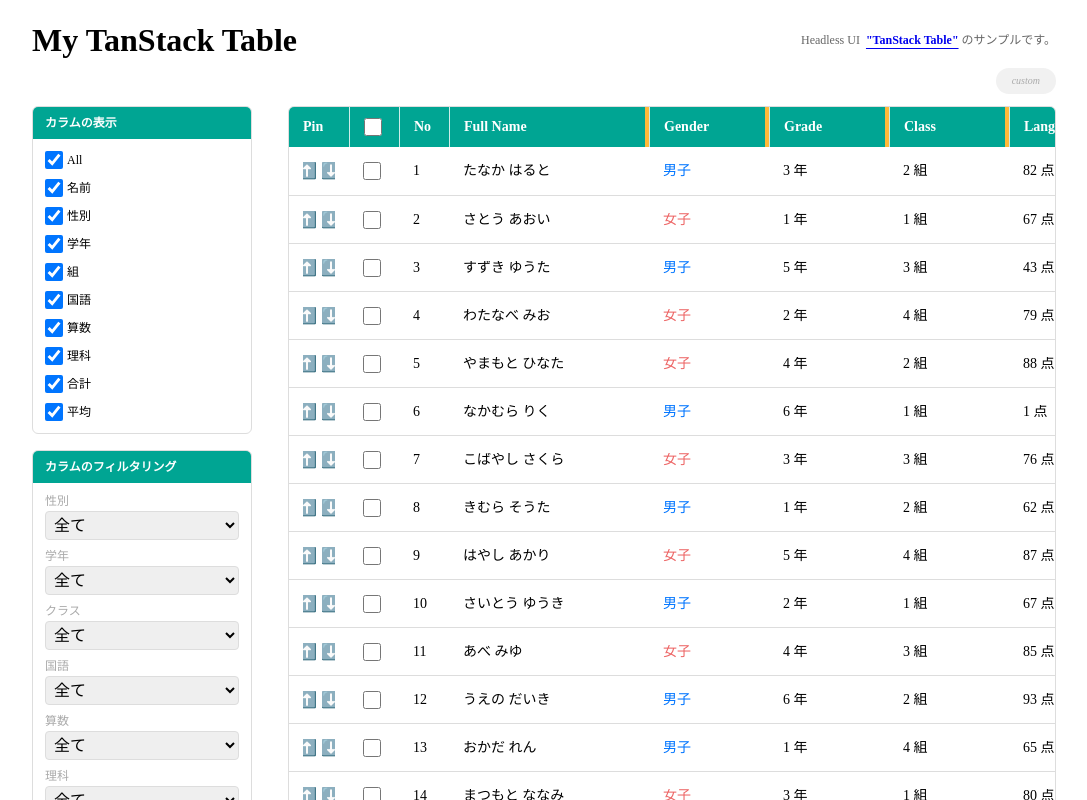
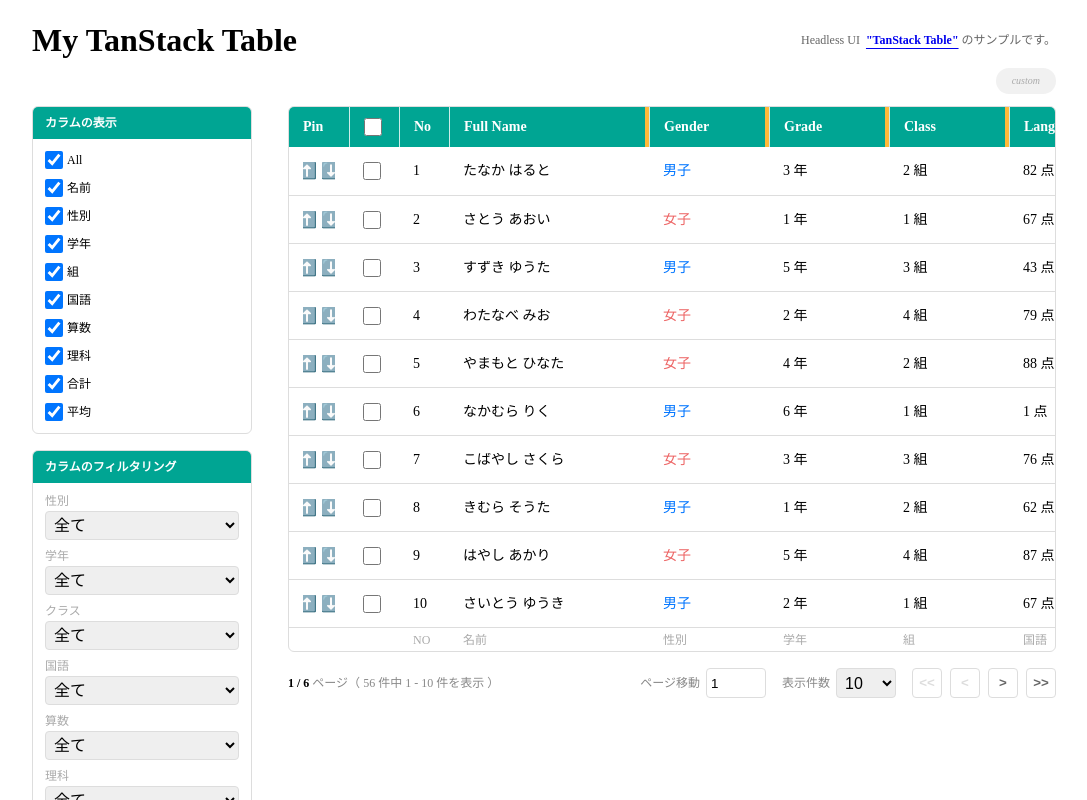
Before and after one commit to twosun-8-git/tanstack-table, a Next.js app: page /custom-flat-column in a window 1280 px wide. Shown: the top 800 px of the page, without its empty margins (96-1183 px from the left). Built offline with nearby package versions, Linux system fonts and the light colour scheme.

Commit message:
ページネーション追加

```diff
--- /dev/null
+++ b/src/app/_components/Pagination.tsx
@@ -0,0 +1,100 @@
+import { Table } from "@tanstack/react-table";
+
+type Props<T> = {
+  table: Table<T>;
+};
+
+export function Pagination<T>({ table }: Props<T>) {
+  const pageCount = table.getPageCount();
+  const rowLength = table.getFilteredRowModel().rows.length;
+  const { pageIndex, pageSize } = table.getState().pagination;
+
+  return (
+    <div className="pagination">
+      <div className="pagination__block status">
+        <div>
+          <span>
+            <b>
+              {pageIndex + 1} /&nbsp;
+              {pageCount}&nbsp;
+            </b>
+            ページ
+          </span>
+        </div>
+        <div>
+          <span>
+            （&nbsp;{rowLength} 件中&nbsp;
+            {pageIndex * pageSize + 1}
+            &nbsp;-&nbsp;
+            {Math.min((pageIndex + 1) * pageSize, rowLength)}
+            &nbsp;件を表示&nbsp;）
+          </span>
+        </div>
+      </div>
+      <div className="pagination__block">
+        <span>ページ移動</span>
+        <input
+          type="number"
+          defaultValue={pageIndex + 1}
+          onChange={(e) => {
+            const page = e.target.value ? Number(e.target.value) - 1 : 0;
+            if (page >= 0 && page < pageCount) {
+              table.setPageIndex(page);
+            }
+          }}
+          min={1}
+          max={pageCount}
+        />
+      </div>
+      <div className="pagination__block">
+        <span>表示件数</span>
+        <select
+          value={pageSize}
+          onChange={(e) => {
+            table.setPageSize(Number(e.target.value));
+          }}
+        >
+          {[5, 10, 15, 20, 25].map((item) => (
+            <option key={item} value={item}>
+              {item}
+            </option>
+          ))}
+        </select>
+      </div>
+      <ul className="pagination__list">
+        <li>
+          <button
+            onClick={() => table.setPageIndex(0)}
+            disabled={!table.getCanPreviousPage()}
+          >
+            &lt;&lt;
+          </button>
+        </li>
+        <li>
+          <button
+            onClick={() => table.previousPage()}
+            disabled={!table.getCanPreviousPage()}
+          >
+            &lt;
+          </button>
+        </li>
+        <li>
+          <button
+            onClick={() => table.nextPage()}
+            disabled={!table.getCanNextPage()}
+          >
+            &gt;
+          </button>
+        </li>
+        <li>
+          <button
+            onClick={() => table.setPageIndex(pageCount - 1)}
+            disabled={!table.getCanNextPage()}
+          >
+            &gt;&gt;
+          </button>
+        </li>
+      </ul>
+    </div>
+  );
+}
--- a/src/app/_components/index.ts
+++ b/src/app/_components/index.ts
@@ -4,3 +4,4 @@ export { GridTableHeaderCell } from "./GridTableHeaderCell";
 export { GridTableBodyRow } from "./GridTableBodyRow";
 export { GridTableBodyCell } from "./GridTableBodyCell";
 export { GridTableFooterCell } from "./GridTableFooterCell";
+export { Pagination } from "./Pagination";
--- a/src/app/custom-flat-column/page.tsx
+++ b/src/app/custom-flat-column/page.tsx
@@ -5,12 +5,14 @@ import {
   Row,
   useReactTable,
   getCoreRowModel,
+  getFilteredRowModel,
+  getPaginationRowModel,
   getSortedRowModel,
-  getFilteredRowModel,
   ColumnResizeMode,
   ColumnFiltersState,
   ColumnPinningState,
   ColumnSizingState,
+  PaginationState,
   RowPinningState,
   RowSelectionState,
   SortingState,
@@ -42,10 +44,11 @@ import { Student } from "@/app/_rows/type";
 import { rows } from "@/app/_rows";
 import {
   ColumnController,
+  GridTableBodyCell,
+  GridTableBodyRow,
+  GridTableFooterCell,
   GridTableHeaderCell,
-  GridTableBodyRow,
-  GridTableBodyCell,
-  GridTableFooterCell,
+  Pagination,
 } from "@/app/_components";
 
 import { getColumnPinningStyle, getRowPinningStyle } from "@/app/_utils";
@@ -117,12 +120,18 @@ export default function Page() {
   /** Column Visibility */
   const [columnVisibility, setColumnVisibility] = useState<VisibilityState>({});
 
-  // 確認用: Sort
+  // 確認用: Visibility
   useEffect(() => {
     console.group("🔵 columnVisibility");
     console.log(columnVisibility);
     console.groupEnd();
   }, [columnVisibility]);
+
+  /** Pagination */
+  const [pagination, setPagination] = useState<PaginationState>({
+    pageIndex: 0,
+    pageSize: 10,
+  });
 
   /** Row Pinning */
   const [rowPinning, setRowPinning] = useState<RowPinningState>({
@@ -196,6 +205,10 @@ export default function Page() {
     columnResizeMode: "onChange",
     onColumnSizingChange: setColumnSizing,
 
+    // Pagination
+    getPaginationRowModel: getPaginationRowModel(),
+    onPaginationChange: setPagination,
+
     // Row Pinning
     enableRowPinning: true,
     onRowPinningChange: setRowPinning,
@@ -221,6 +234,7 @@ export default function Page() {
       columnOrder,
       columnSizing,
       columnVisibility,
+      pagination,
       rowSelection,
       rowPinning,
       sorting,
@@ -286,6 +300,7 @@ export default function Page() {
             items={columnOrder}
             strategy={horizontalListSortingStrategy}
           >
+            <div className="contents">
               <div className={`grid ${isResizing ? "is-resizing" : ""}`}>
                 <div className="grid__header">
                   {table.getHeaderGroups().map((headerGroup) => (
@@ -315,10 +330,7 @@ export default function Page() {
                         <GridTableBodyCell
                           key={cell.id}
                           cell={cell}
-                        style={getColumnPinningStyle({
-                          column: cell.column,
-                          tableRole: "row",
-                        })}
+                          style={getColumnPinningStyle(cell.column, "row")}
                         />
                       ))}
                     </GridTableBodyRow>
@@ -371,6 +383,8 @@ export default function Page() {
                   ))}
                 </div>
               </div>
+              <Pagination table={table} />
+            </div>
           </SortableContext>
         </div>
       </main>
--- a/src/app/style.css
+++ b/src/app/style.css
@@ -253,9 +253,15 @@ header p {
 }
 
 /** Grid */
-.column-controller + .grid {
+.column-controller + .contents {
   width: calc(100% - (var(--controllerWidth) + var(--gap)));
+  height: fit-content;
+  max-height: 100vh;
   margin-left: var(--gap);
+}
+.column-controller + .contents .grid {
+  height: auto;
+  max-height: none;
 }
 .grid {
   height: fit-content;
@@ -323,6 +329,10 @@ header p {
   padding-block: 8px;
   color: #aaa;
 }
+.grid__footer .grid__cell {
+  height: 24px;
+}
+
 .grid__cell-inner {
   display: flex;
   align-items: center;
@@ -388,6 +398,65 @@ header p {
   padding: 2px;
   cursor: pointer;
 }
+.pagination {
+  display: flex;
+  align-items: center;
+  justify-content: flex-end;
+  font-size: 12px;
+  gap: 16px;
+  padding-block: 16px;
+  color: #888;
+}
+.pagination b {
+  color: #000;
+}
+.pagination__list {
+  display: flex;
+  list-style: none;
+  gap: 8px;
+}
+.pagination__list button {
+  display: flex;
+  align-items: center;
+  justify-content: center;
+  font-weight: bold;
+  width: 30px;
+  height: 30px;
+  background: none;
+  border: var(--border);
+  color: #666;
+  padding: 6px;
+  border-radius: 4px;
+  cursor: pointer;
+}
+.pagination__list button:disabled {
+  color: #ddd;
+  cursor: not-allowed;
+}
+.pagination__block {
+  display: flex;
+  align-items: center;
+}
+.pagination__block.status {
+  height: 30px;
+  border-radius: 4px;
+  margin-right: auto;
+}
+.pagination__block > span {
+  margin-right: 6px;
+}
+.pagination__block input,
+.pagination__block select {
+  width: 60px;
+  height: 30px;
+  padding: 4px;
+  border: var(--border);
+  border-radius: 4px;
+}
+.pagination__block select {
+  cursor: pointer;
+}
+
 @media (hover: hover) {
   .resizer {
     opacity: 0;
```
Lines whose indentation alone changed are shown as unchanged.
